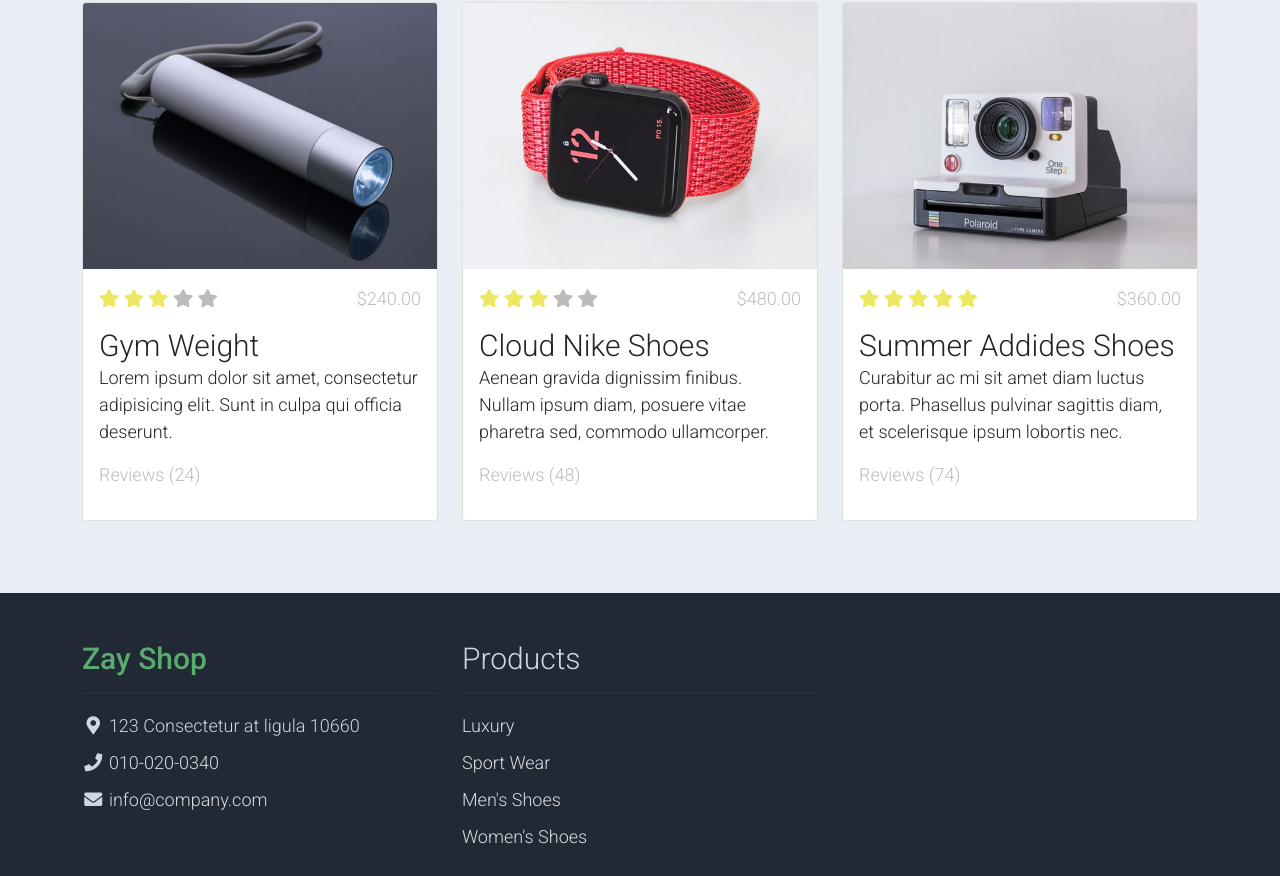
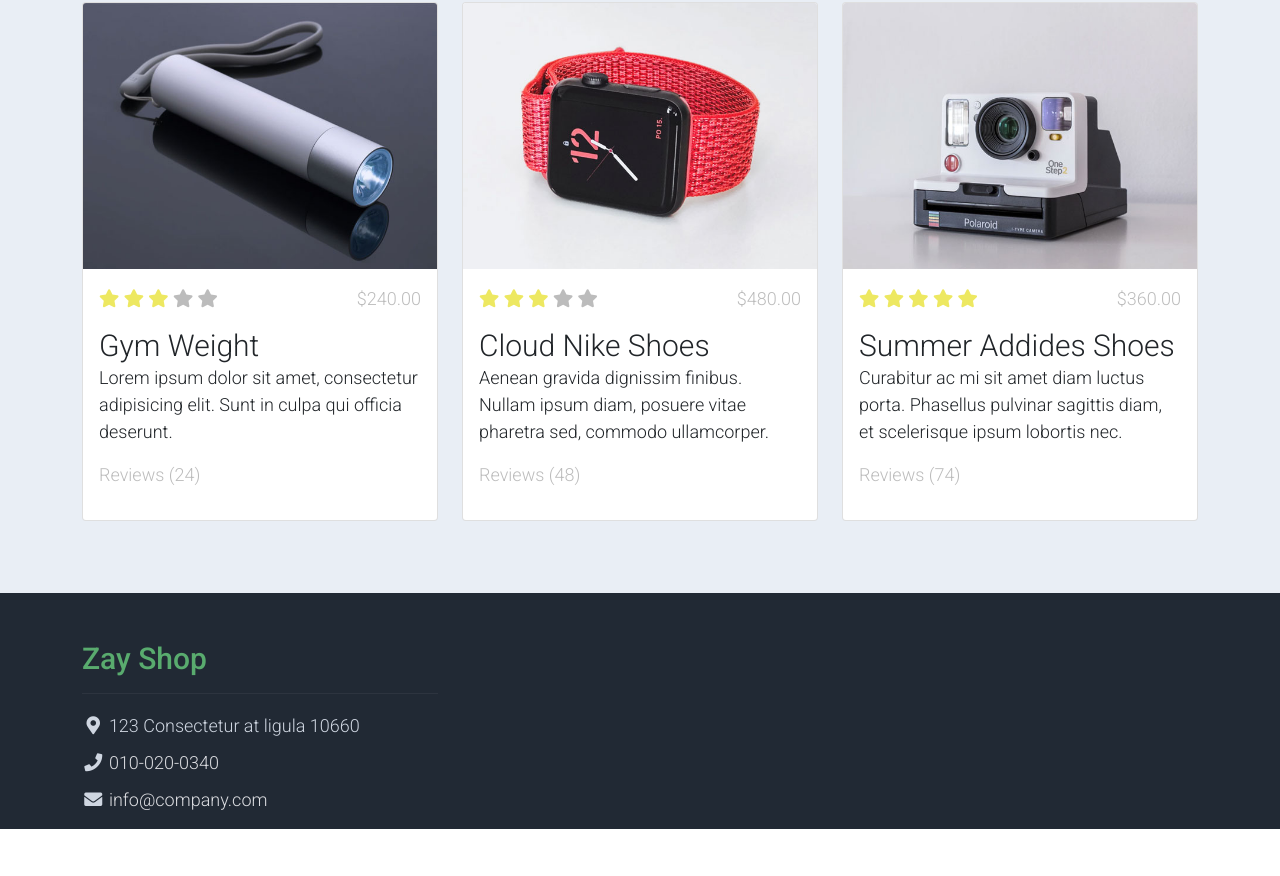
Before and after one commit to raihanyuda/Yuda-Sh, a plain HTML site: page index.html in a window 1280 px wide. Shown: the part 1706-2582 px from the top of the page. After the commit the page ends 2535 px from the top, so only its background shows below. Drawn offline with Linux system fonts and the light colour scheme; files that its build step writes are made by us from their sources; files whose address does not match are found by name.

Commit message:
Update index.html

```diff
--- a/index.html
+++ b/index.html
@@ -13,11 +13,20 @@
     <link rel="stylesheet" href="assets/css/templatemo.css">
     <link rel="stylesheet" href="assets/css/custom.css">
 
+    <!-- Load fonts style after rendering the layout styles -->
     <link rel="stylesheet" href="https://fonts.googleapis.com/css2?family=Roboto:wght@100;200;300;400;500;700;900&display=swap">
     <link rel="stylesheet" href="assets/css/fontawesome.min.css">
+<!--
+
+TemplateMo 559 Zay Shop
+
+https://templatemo.com/tm-559-zay-shop
+
+-->
 </head>
 
 <body>
+    <!-- Start Top Nav -->
     <nav class="navbar navbar-expand-lg bg-dark navbar-light d-none d-lg-block" id="templatemo_nav_top">
         <div class="container text-light">
             <div class="w-100 d-flex justify-content-between">
@@ -36,6 +45,10 @@
             </div>
         </div>
     </nav>
+    <!-- Close Top Nav -->
+
+
+    <!-- Header -->
     <nav class="navbar navbar-expand-lg navbar-light shadow">
         <div class="container d-flex justify-content-between align-items-center">
 
@@ -63,6 +76,7 @@
                             <a class="nav-link" href="contact.html">Contact</a>
                         </li>
 
+                        <!-- Menu Tambahan dari Foto Pertama -->
                         <li class="nav-item">
                             <a class="nav-link text-secondary" href="#collections">Collections</a>
                         </li>
@@ -105,6 +119,7 @@
                         <span class="position-absolute top-0 left-100 translate-middle badge rounded-pill bg-light text-dark">+99</span>
                     </a>
 
+                    <!-- Tombol Login dari Foto Pertama -->
                     <div id="authArea" class="ms-3 d-flex align-items-center">
                         <button onclick="goLogin()" class="btn btn-sm btn-outline-success">Login</button>
                     </div>
@@ -114,6 +129,9 @@
 
         </div>
     </nav>
+    <!-- Close Header -->
+
+    <!-- Modal -->
     <div class="modal fade bg-white" id="templatemo_search" tabindex="-1" role="dialog" aria-labelledby="exampleModalLabel" aria-hidden="true">
         <div class="modal-dialog modal-lg" role="document">
             <div class="w-100 pt-1 mb-5 text-right">
@@ -132,6 +150,7 @@
 
 
 
+    <!-- Start Banner Hero -->
     <div id="template-mo-zay-hero-carousel" class="carousel slide" data-bs-ride="carousel">
         <ol class="carousel-indicators">
             <li data-bs-target="#template-mo-zay-hero-carousel" data-bs-slide-to="0" class="active"></li>
@@ -207,6 +226,10 @@
             <i class="fas fa-chevron-right"></i>
         </a>
     </div>
+    <!-- End Banner Hero -->
+
+
+    <!-- Start Categories of The Month -->
     <section class="container py-5">
         <div class="row text-center pt-3">
             <div class="col-lg-6 m-auto">
@@ -235,6 +258,10 @@
             </div>
         </div>
     </section>
+    <!-- End Categories of The Month -->
+
+
+    <!-- Start Featured Product -->
     <section class="bg-light">
         <div class="container py-5">
             <div class="row text-center py-3">
@@ -322,6 +349,10 @@
             </div>
         </div>
     </section>
+    <!-- End Featured Product -->
+
+
+    <!-- Start Footer -->
     <footer class="bg-dark" id="tempaltemo_footer">
         <div class="container">
             <div class="row">
@@ -341,14 +372,3 @@
                             <i class="fa fa-envelope fa-fw"></i>
                             <a class="text-decoration-none" href="mailto:info@company.com">info@company.com</a>
                         </li>
-                    </ul>
-                </div>
-
-                <div class="col-md-4 pt-5">
-                    <h2 class="h2 text-light border-bottom pb-3 border-light">Products</h2>
-                    <ul class="list-unstyled text-light footer-link-list">
-                        <li><a class="text-decoration-none" href="#">Luxury</a></li>
-                        <li><a class="text-decoration-none" href="#">Sport Wear</a></li>
-                        <li><a class="text-decoration-none" href="#">Men's Shoes</a></li>
-                        <li><a class="text-decoration-none" href="#">Women's Shoes</a></li>
-                        <li><a class="
```
